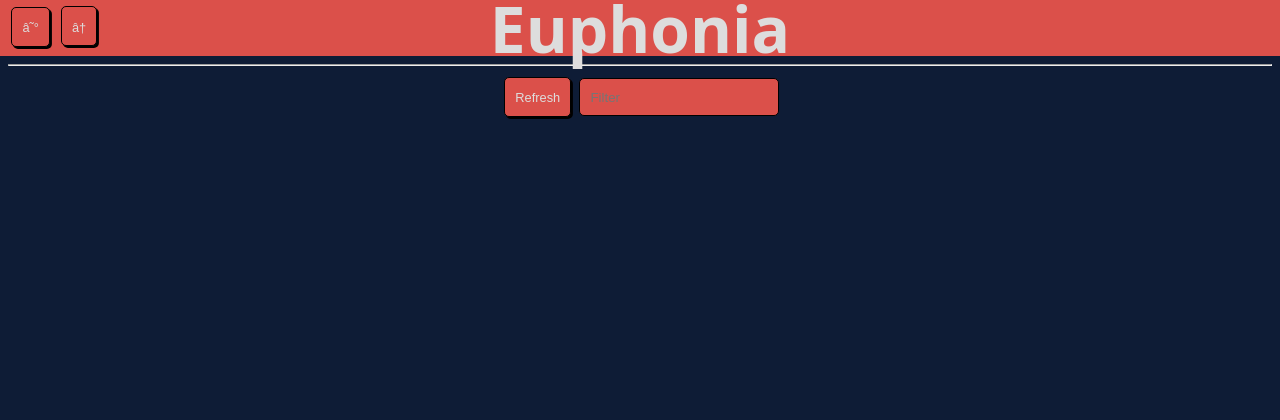
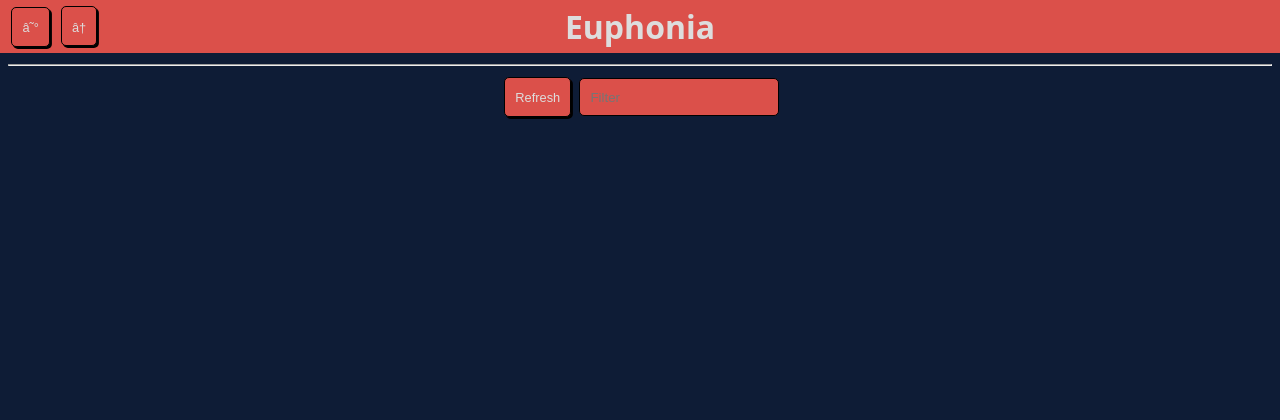
Before and after one commit to Xwilarg/Euphonia, a PHP site: page / in a window 1280 px wide. Shown: the top 420 px of the page. Run offline with PHP 8.4, Linux system fonts and the light colour scheme.

Commit message:
Clean CSS

```diff
--- a/web/css/index.css
+++ b/web/css/index.css
@@ -9,15 +9,18 @@ html {
     padding: 0;
     top: 0;
     width: 100%;
-    height: calc(40px + .25em * 2);
+    height: calc(40px + .25em * 2 + 5px);
     left: 0;
     z-index: 2;
     position: fixed;
     background-color: #DB504A;
-    font-size: xx-large;
     display: flex;
     align-items: center;
     justify-content: center;
+}
+
+#banner h1 {
+    font-size: xx-large;
 }
 
 #banner-buttons {
@@ -39,6 +42,7 @@ html {
 fieldset {
     border-color: white;
     margin-top: 1em;
+    padding: 1em;
 }
 
 h2 {
@@ -110,7 +114,7 @@ textarea {
 .song img {
     cursor: pointer;
     object-fit: cover;
-    object-position: 0 0;
+    object-position: 50% 0;
     border-radius: 5px;
 }
 
--- a/web/index.html
+++ b/web/index.html
@@ -32,6 +32,7 @@
                 </div>
             </fieldset>
             <fieldset>
+                <legend>Others</legend>
                 <a class="button" target="_blank" href="https://github.com/Xwilarg/Euphonia">GitHub</a>
             </fieldset>
         </div>
```
